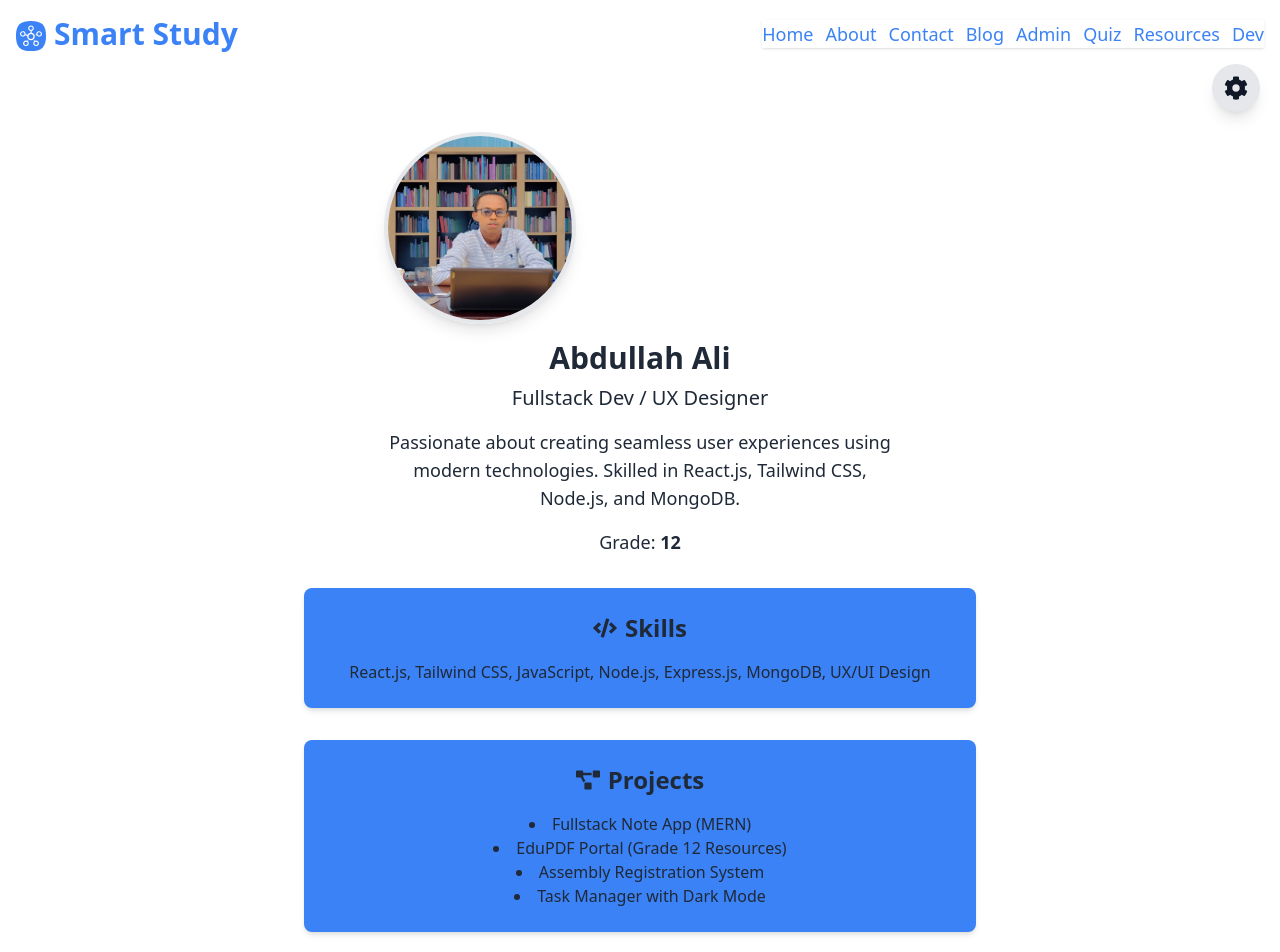
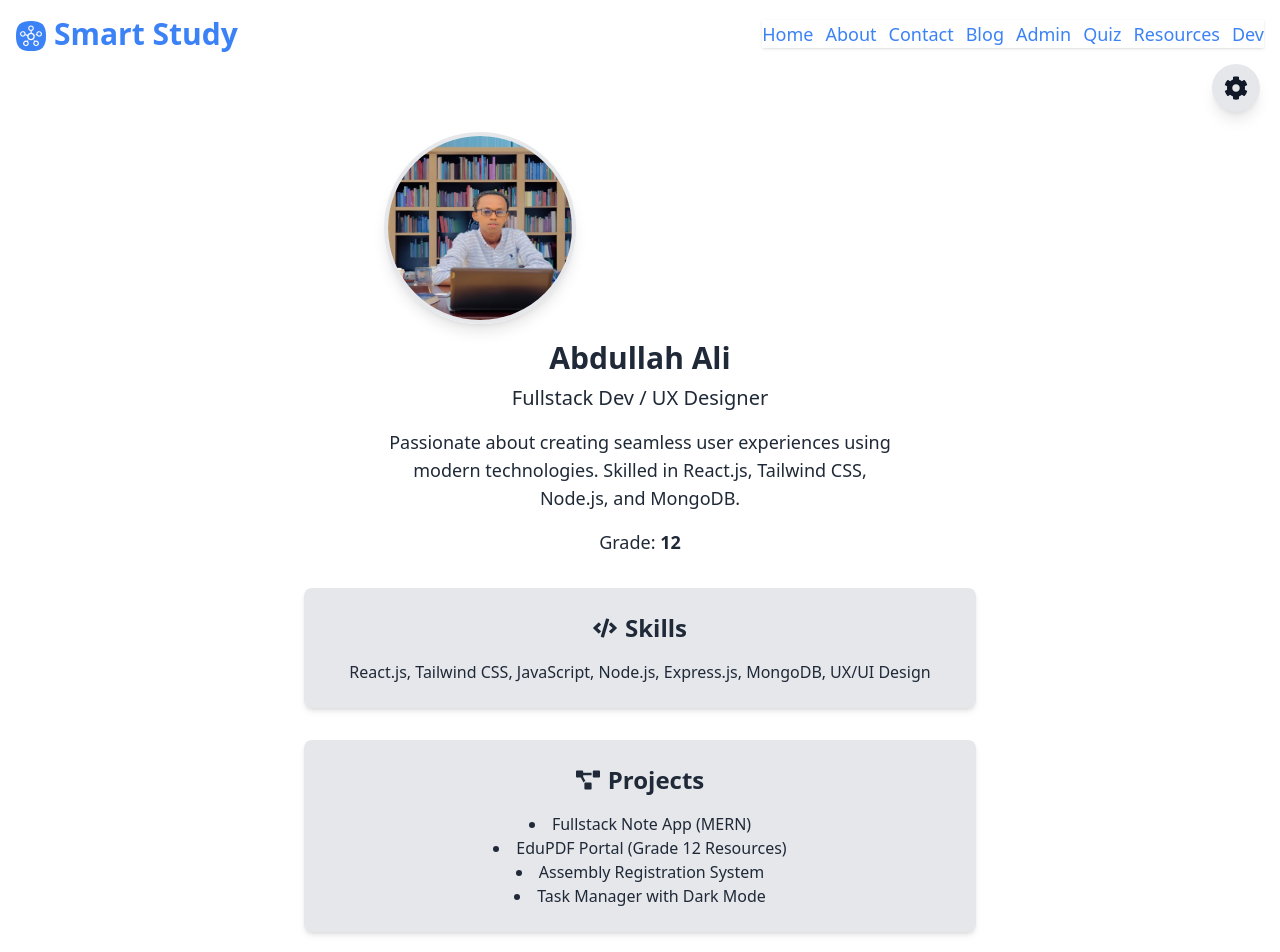
Before and after one commit to engabdullah-2024/Smart-Study, a React (Vite) app: page /dev in a window 1280 px wide. Shown: the top 952 px of the page. Built offline with nearby package versions, Linux system fonts and the light colour scheme.

Commit message:
updated now

```diff
--- a/src/components/BlogPage.jsx
+++ b/src/components/BlogPage.jsx
@@ -39,6 +39,16 @@ const BlogPage = () => {
       excerpt: 'To be an A+ student, start by staying organized and planning your study time effectively. Engage actively in class by asking questions and participating in discussions. Focus on studying smart by using effective techniques like spaced repetition. When you encounter challenges, don’t hesitate to seek help from teachers or classmates. Lastly, maintain a healthy balance by getting enough sleep and taking care of your well-being. Consistency and a positive mindset will help you achieve top grades.',
 
       image: 'https://encrypted-tbn0.gstatic.com/images?q=tbn:ANd9GcRVeNh3dZd_9T3sv3BLy8WaFpofVVM8relVlg&s', // Placeholder image
+    },
+    {
+      id: 5,
+      title: 'Waxbarasho',
+      author: 'Eng Abdalla',
+      date: 'Jan 21, 2025',
+      time: '05:51 AM',
+      excerpt: 'Waa Furaha Nolosha',
+
+      image: 'https://encrypted-tbn0.gstatic.com/images?q=tbn:ANd9GcRjXcReSvbEQt78vW7sdG7-h3yZ2JcvSqb2kQ&s', // Placeholder image
     },
   ]);
 
--- a/src/pages/AboutDev.jsx
+++ b/src/pages/AboutDev.jsx
@@ -26,7 +26,7 @@ const AboutDev = () => {
       <div className="absolute top-16 right-5 flex items-center space-x-3">
         <button
           onClick={() => setShowSettings(!showSettings)}
-          className="p-3 rounded-full bg-gray-200 dark:bg-gray-800 shadow-lg">
+          className="p-3 rounded-full bg-gray-200 dark:bg-gray-800 shadow-lg animate-spin-slow">
           <FaCog className="text-gray-900 dark:text-white" size={24} />
         </button>
 
@@ -58,13 +58,13 @@ const AboutDev = () => {
       </div>
 
       {/* Skills Section */}
-      <section className="text-center w-full max-w-2xl p-6 bg-blue-500 dark:bg-gray-800 rounded-lg shadow-md">
+      <section className="text-center w-full max-w-2xl p-6 bg-gray-200 dark:bg-gray-800 rounded-lg shadow-md">
         <h3 className="text-2xl font-semibold mb-4 flex items-center justify-center"><FaCode className="mr-2" /> Skills</h3>
         <p>React.js, Tailwind CSS, JavaScript, Node.js, Express.js, MongoDB, UX/UI Design</p>
       </section>
 
       {/* Projects Section */}
-      <section className="text-center w-full max-w-2xl p-6 bg-blue-500 dark:bg-gray-800 rounded-lg shadow-md">
+      <section className="text-center w-full max-w-2xl p-6 bg-gray-200 dark:bg-gray-800 rounded-lg shadow-md">
         <h3 className="text-2xl font-semibold mb-4 flex items-center justify-center"><FaProjectDiagram className="mr-2" /> Projects</h3>
         <ul className="list-disc list-inside">
           <li>Fullstack Note App (MERN)</li>
```
